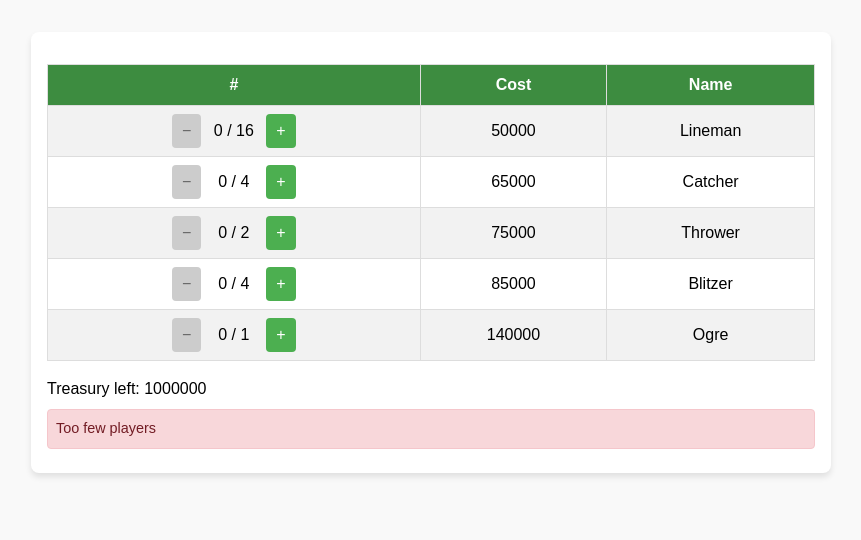
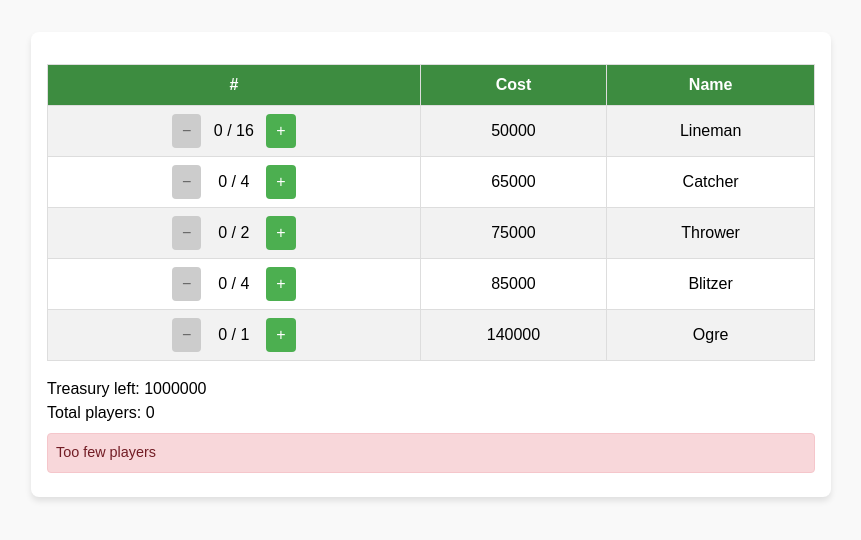
Before and after one commit to guttmar/bb-companion, a SvelteKit app: page /roster in a window 1280 px wide. Shown: the top 540 px of the page, without its empty margins (209-1070 px from the left). Built offline with nearby package versions, Linux system fonts and the light colour scheme.

Commit message:
feat: total players

```diff
--- a/src/routes/roster/+page.svelte
+++ b/src/routes/roster/+page.svelte
@@ -1,7 +1,9 @@
 <script>
   import RosterTable from "$lib/tools/RosterTable.svelte";
   import RosterWarnings from "$lib/components/RosterWarnings.svelte";
-  import { treasuryLeft } from "$lib/stores/roster";
+  import { treasuryLeft, currentRoster } from "$lib/stores/roster";
+
+  $: totalPlayers = Object.values($currentRoster.players).reduce((sum, count) => sum + count, 0);
 </script>
 
 <style>
@@ -25,5 +27,6 @@
 <main>
   <RosterTable />
   <p>Treasury left: {$treasuryLeft}</p>
+  <p>Total players: {totalPlayers}</p>
   <RosterWarnings />
 </main>
```
